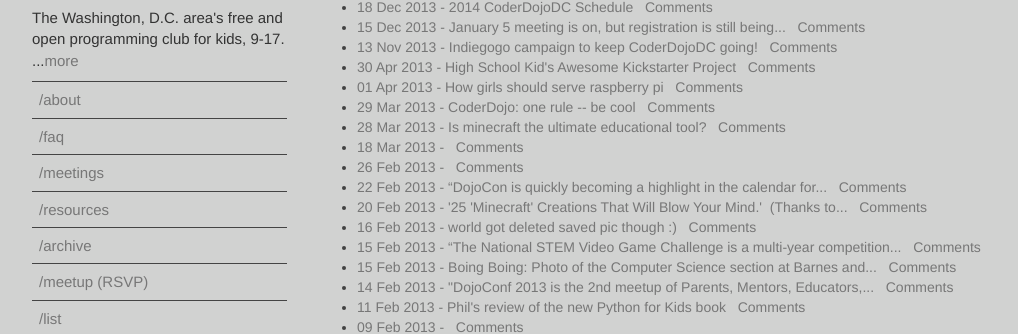
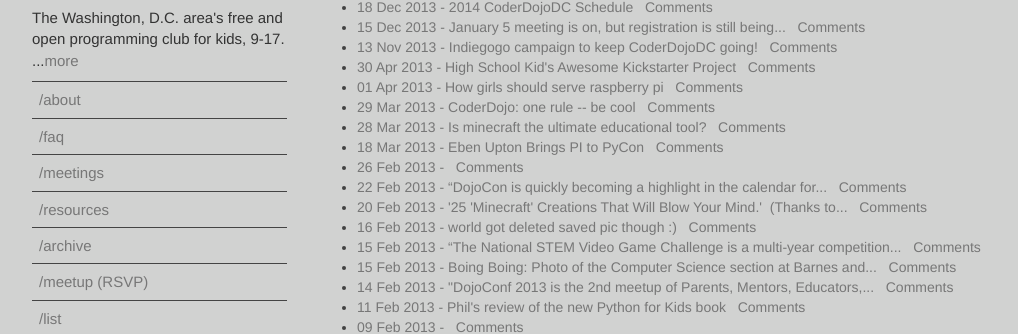
Before and after one commit to CoderDojoDC/CoderDojoDC.github.io, a Jekyll site: the page built from archive/index.html, in a window 1280 px wide. Shown: the part 183-517 px from the top of the page, without its empty margins (53-1071 px from the left). Built offline with Jekyll 4.4.1, drawn with Linux system fonts in a browser that asks for light colours; nearby versions of some CDN libraries; comment, search, counter and statistics services are not loaded.

Commit message:
Update 2013-03-18-eben-upton-brings-pi-to-pycon.md

```diff
--- a/_posts/2013-03-18-eben-upton-brings-pi-to-pycon.md
+++ b/_posts/2013-03-18-eben-upton-brings-pi-to-pycon.md
@@ -1,6 +1,6 @@
 ---
 layout: post
-title: ''
+title: 'Eben Upton Brings PI to PyCon'
 date: '2013-03-18T08:32:31-04:00'
 tags:
 - RasberryPi
@@ -9,3 +9,7 @@ tags:
 tumblr_url: http://coderdojodc.com/post/45669034623/eben-upton-brings-pi-to-pycon
 ---
 Eben Upton Brings “PI” to PyCon
+
+<div class="video-wrapper">
+<iframe src="//www.youtube.com/embed/PAHBZImmXsI" frameborder="0" allowfullscreen></iframe>
+</div>
```
